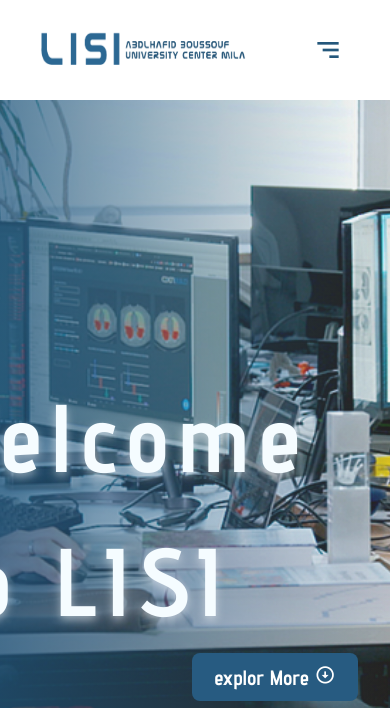
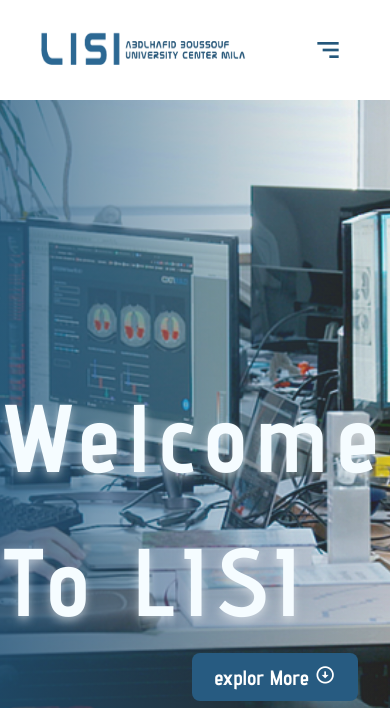
Before and after one commit to blankperson-cyber/test, a plain HTML site: page index.html in a window 390 px wide. Shown: the top 708 px of the page. Drawn offline with nearby package versions, Linux system fonts and the light colour scheme.

Commit message:
Update responsive.css
centerd the text in the mobil version

```diff
--- a/responsive.css
+++ b/responsive.css
@@ -126,7 +126,7 @@
     .mainsection {
         height: 75vh !important;
         align-items:flex-end !important;
-        justify-content: flex-end !important;
+        justify-content: center !important;
         text-align: left;
     }
     .mainsection::before {
```
